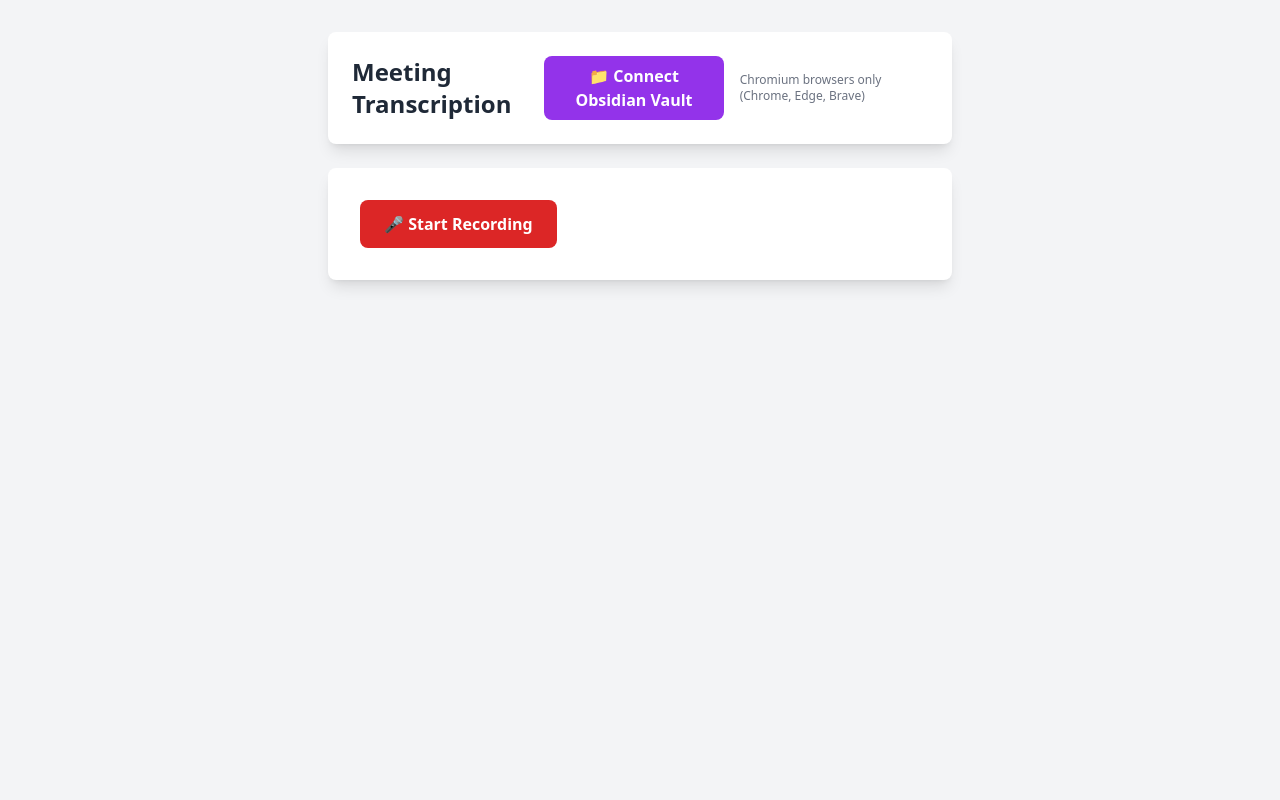
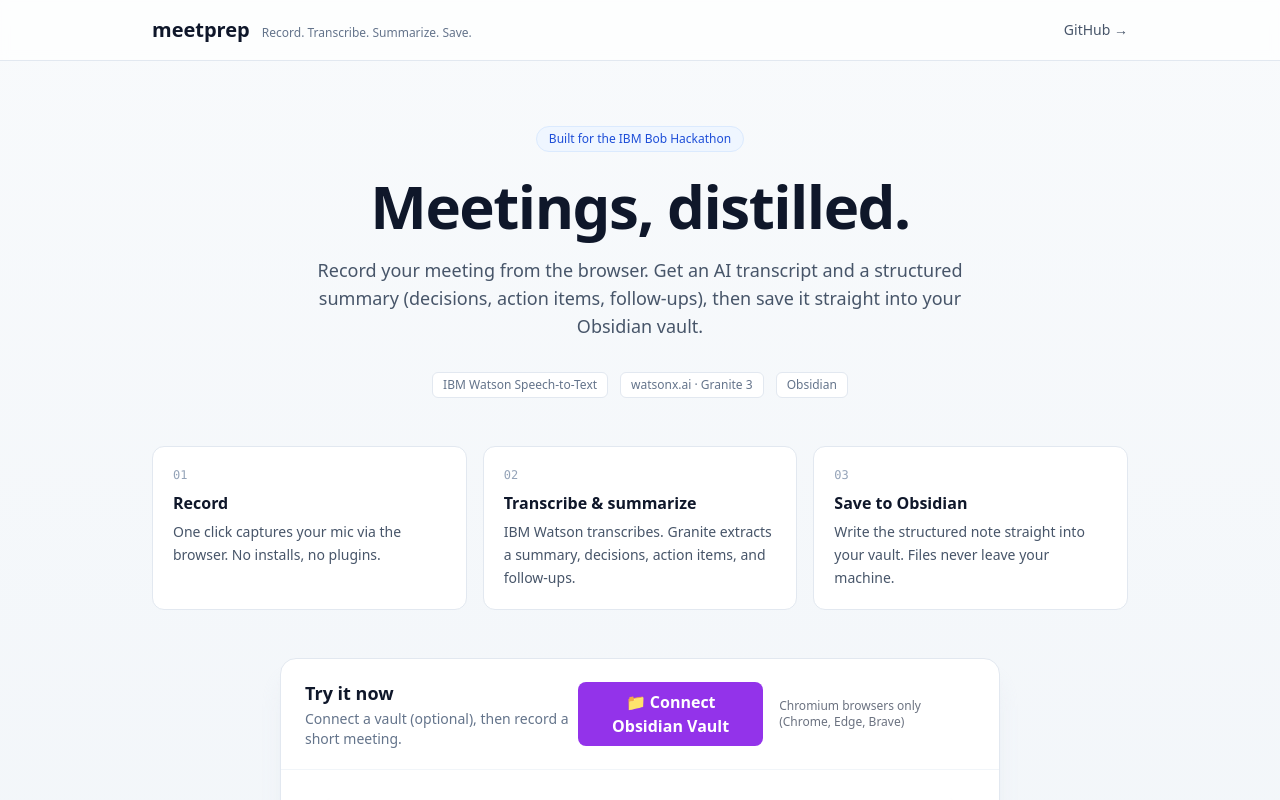
Before and after one commit to fozagtx/meetprep, a React (Vite) app: page / in a window 1280 px wide. Shown: the top 800 px of the page. Built offline with nearby package versions, Linux system fonts and the light colour scheme.

Commit message:
add landing page with hero, features, and embedded try-it section

```diff
--- a/src/stt.ts
+++ b/src/stt.ts
@@ -4,18 +4,24 @@
   // Get basic auth token
   const auth = btoa(`apikey:${config.STT_APIKEY}`);
 
-  const response = await fetch(`${config.STT_URL}/v1/recognize`, {
+  const contentType = audioBlob.type || 'audio/webm;codecs=opus';
+  const url = `${config.STT_URL.replace(/\/$/, '')}/v1/recognize?model=en-US_BroadbandModel`;
+
+  console.log(`[STT] POST ${url} (${audioBlob.size} bytes, ${contentType})`);
+
+  const response = await fetch(url, {
     method: 'POST',
     headers: {
       'Authorization': `Basic ${auth}`,
-      'Content-Type': 'audio/webm',
+      'Content-Type': contentType,
     },
     body: audioBlob,
   });
 
   if (!response.ok) {
     const error = await response.text();
-    throw new Error(`STT API request failed: ${response.statusText} - ${error}`);
+    console.error(`[STT] ${response.status} ${response.statusText}: ${error}`);
+    throw new Error(`STT API request failed: ${response.status} ${response.statusText} - ${error}`);
   }
 
   const data = await response.json();
--- a/src/web/App.tsx
+++ b/src/web/App.tsx
@@ -6,11 +6,79 @@
   const { vaultHandle, notes, isLoading, pickVault } = useVault();
 
   return (
-    <div className="min-h-screen bg-gray-100 py-8">
-      <div className="max-w-2xl mx-auto px-6 mb-6">
-        <div className="bg-white rounded-lg shadow-lg p-6">
-          <div className="flex items-center justify-between">
-            <h1 className="text-2xl font-bold text-gray-800">Meeting Transcription</h1>
+    <div className="min-h-screen bg-gradient-to-b from-slate-50 to-slate-100">
+      <header className="border-b border-slate-200 bg-white/70 backdrop-blur-sm sticky top-0 z-10">
+        <div className="max-w-5xl mx-auto px-6 py-4 flex items-center justify-between">
+          <div className="flex items-baseline gap-3">
+            <span className="text-xl font-bold text-slate-900">meetprep</span>
+            <span className="text-xs text-slate-500 hidden sm:inline">
+              Record. Transcribe. Summarize. Save.
+            </span>
+          </div>
+          <a
+            href="https://github.com/fozagtx/meetprep"
+            target="_blank"
+            rel="noreferrer"
+            className="text-sm text-slate-600 hover:text-slate-900 transition-colors"
+          >
+            GitHub →
+          </a>
+        </div>
+      </header>
+
+      <section className="max-w-5xl mx-auto px-6 pt-16 pb-12 text-center">
+        <div className="inline-flex items-center gap-2 px-3 py-1 mb-6 rounded-full bg-blue-50 border border-blue-100 text-xs font-medium text-blue-700">
+          Built for the IBM Bob Hackathon
+        </div>
+        <h1 className="text-5xl sm:text-6xl font-bold text-slate-900 tracking-tight mb-5">
+          Meetings, distilled.
+        </h1>
+        <p className="text-lg text-slate-600 max-w-2xl mx-auto mb-8">
+          Record your meeting from the browser. Get an AI transcript and a structured summary
+          (decisions, action items, follow-ups), then save it straight into your Obsidian vault.
+        </p>
+        <div className="flex items-center justify-center gap-3 text-xs text-slate-500 flex-wrap">
+          <span className="px-2.5 py-1 rounded-md bg-white border border-slate-200">
+            IBM Watson Speech-to-Text
+          </span>
+          <span className="px-2.5 py-1 rounded-md bg-white border border-slate-200">
+            watsonx.ai · Granite 3
+          </span>
+          <span className="px-2.5 py-1 rounded-md bg-white border border-slate-200">
+            Obsidian
+          </span>
+        </div>
+      </section>
+
+      <section className="max-w-5xl mx-auto px-6 pb-12">
+        <div className="grid sm:grid-cols-3 gap-4">
+          <FeatureCard
+            step="01"
+            title="Record"
+            body="One click captures your mic via the browser. No installs, no plugins."
+          />
+          <FeatureCard
+            step="02"
+            title="Transcribe & summarize"
+            body="IBM Watson transcribes. Granite extracts a summary, decisions, action items, and follow-ups."
+          />
+          <FeatureCard
+            step="03"
+            title="Save to Obsidian"
+            body="Write the structured note straight into your vault. Files never leave your machine."
+          />
+        </div>
+      </section>
+
+      <section id="try" className="max-w-3xl mx-auto px-6 pb-12">
+        <div className="bg-white rounded-2xl shadow-xl shadow-slate-200/60 border border-slate-200 overflow-hidden">
+          <div className="px-6 py-5 border-b border-slate-100 flex items-center justify-between">
+            <div>
+              <h2 className="text-lg font-semibold text-slate-900">Try it now</h2>
+              <p className="text-sm text-slate-500 mt-0.5">
+                Connect a vault (optional), then record a short meeting.
+              </p>
+            </div>
             <VaultPicker
               onPickVault={pickVault}
               isLoading={isLoading}
@@ -18,11 +86,31 @@
               isConnected={!!vaultHandle}
             />
           </div>
+          <div className="p-6">
+            <Recorder vaultHandle={vaultHandle} />
+          </div>
         </div>
-      </div>
-      <Recorder vaultHandle={vaultHandle} />
+        <p className="text-xs text-slate-500 text-center mt-4">
+          Requires a Chromium-based browser (Chrome, Edge, Arc). Brave: turn off shields for localhost.
+        </p>
+      </section>
+
+      <footer className="border-t border-slate-200 mt-8">
+        <div className="max-w-5xl mx-auto px-6 py-6 flex items-center justify-between text-xs text-slate-500">
+          <span>© {new Date().getFullYear()} meetprep</span>
+          <span>Powered by IBM watsonx.ai + Watson STT · Built with IBM Bob</span>
+        </div>
+      </footer>
     </div>
   );
 }
 
-// Made with Bob
+function FeatureCard({ step, title, body }: { step: string; title: string; body: string }) {
+  return (
+    <div className="bg-white rounded-xl border border-slate-200 p-5">
+      <div className="text-xs font-mono text-slate-400 mb-2">{step}</div>
+      <h3 className="font-semibold text-slate-900 mb-1.5">{title}</h3>
+      <p className="text-sm text-slate-600 leading-relaxed">{body}</p>
+    </div>
+  );
+}
--- a/src/web/components/Recorder.tsx
+++ b/src/web/components/Recorder.tsx
@@ -26,9 +26,10 @@
     try {
       setError('');
       const stream = await navigator.mediaDevices.getUserMedia({ audio: true });
-      const mediaRecorder = new MediaRecorder(stream, {
-        mimeType: 'audio/webm',
-      });
+      const mimeType = MediaRecorder.isTypeSupported('audio/webm;codecs=opus')
+        ? 'audio/webm;codecs=opus'
+        : 'audio/webm';
+      const mediaRecorder = new MediaRecorder(stream, { mimeType });
 
       chunksRef.current = [];
 
@@ -39,7 +40,7 @@
       };
 
       mediaRecorder.onstop = async () => {
-        const audioBlob = new Blob(chunksRef.current, { type: 'audio/webm' });
+        const audioBlob = new Blob(chunksRef.current, { type: mimeType });
         await transcribeAudio(audioBlob);
 
         // Stop all tracks
```
